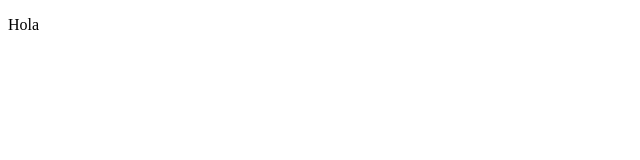
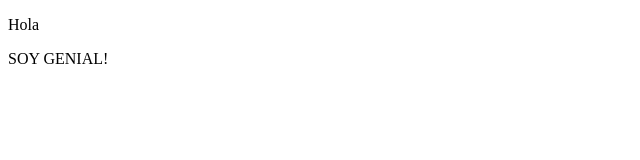
Before and after one commit to LihuisiEd/Lab02, a plain HTML site: page index.html in a window 1280 px wide. Shown: the whole page, without its empty margins (0-640 px from the left). Drawn offline with Linux system fonts and the light colour scheme.

Commit message:
Se agrega soy genial

```diff
--- a/index.html
+++ b/index.html
@@ -6,5 +6,6 @@
 </head>
 <body>
 	<p>Hola</p>
+	<p>SOY GENIAL!</p>
 </body>
 </html>
```
